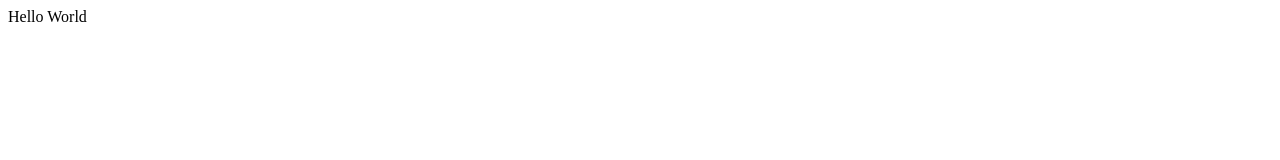
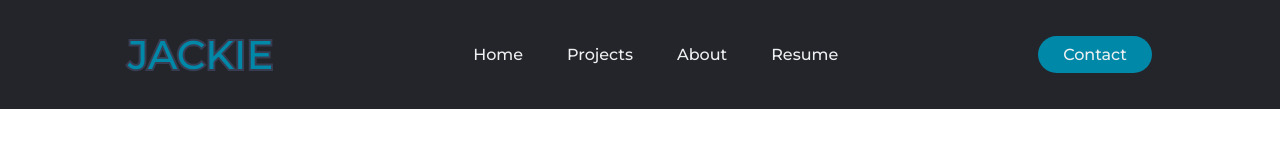
Before and after one commit to The-Jacko/The-Jacko.github.io, a plain HTML site: page index.html in a window 1280 px wide. Drawn offline with Linux system fonts and the light colour scheme.

Commit message:
Created Navbar

```diff
--- /dev/null
+++ b/css/style.css
@@ -0,0 +1,86 @@
+@import url("https://fonts.googleapis.com/css2?family=Montserrat:wght@500&display=swap");
+
+* {
+  margin: 0;
+  padding: 0;
+  box-sizing: border-box;
+}
+
+.navbar {
+  padding: 30px 10%;
+  display: flex;
+  justify-content: space-between;
+  align-items: center;
+  background-color: #24252a;
+}
+
+li,
+a,
+button {
+  font-family: "Montserrat", sans-serif;
+  font-weight: 500;
+  font-size: 16px;
+  color: #edf0f1;
+  text-decoration: none;
+}
+
+.nav_links {
+  list-style: none;
+}
+
+.nav_links li {
+  display: inline-block;
+  padding: 0px 20px;
+}
+
+.nav_links li a {
+  transition: all 0.3s ease;
+}
+
+.nav_links li a:hover {
+  color: #0088a9;
+}
+
+button {
+  padding: 9px 25px;
+  background-color: rgba(0, 136, 169, 1);
+  border: none;
+  border-radius: 50px;
+  cursor: pointer;
+  transition: all 0.3s ease 0s;
+}
+
+button:hover {
+  background-color: rgba(0, 136, 169, 0.8);
+}
+
+.logo {
+  position: relative;
+  font-size: 40px;
+  color: #252839;
+  -webkit-text-stroke: 0.3vw #383d52;
+  text-transform: uppercase;
+}
+
+.logo::before {
+  content: attr(data-text);
+  position: absolute;
+  top: 0;
+  left: 0;
+  height: 100%;
+  color: rgba(0, 136, 169, 1);
+  -webkit-text-stroke: 0vw #383d52;
+  /* border-right: 2px solid rgba(0, 136, 169, 1); */
+  overflow: hidden;
+  animation: animate 3s linear;
+}
+
+@keyframes animate {
+  0% {
+    width: 0;
+  }
+
+  70% {
+    width: 100%;
+  }
+}
--- a/index.html
+++ b/index.html
@@ -4,9 +4,33 @@
   <meta charset="UTF-8">
   <meta http-equiv="X-UA-Compatible" content="IE=edge">
   <meta name="viewport" content="width=device-width, initial-scale=1.0">
-  <title>Document</title>
+  <link rel="stylesheet" href="./css/style.css">
+  <title>Jackie Ho</title>
 </head>
 <body>
-  Hello World
+  <header>
+    <nav class="navbar">
+      <a class="logo" href="#" data-text="Jackie">Jackie</a>
+      <ul class="nav_links">
+        <li><a href="#">Home</a></li>
+        <li><a href="#">Projects</a></li>
+        <li><a href="#">About</a></li>
+        <li><a href="#">Resume</a></li>
+      </ul>
+      <a href="#"><button>Contact</button></a>
+    </nav>
+
+    <div>
+      <!-- see my work buttons -->
+      <!-- contact me buttons -->
+    </div>
+  </header>
+
+  <main>
+
+  </main>
+
+  <!-- Footer for links to linkedin and github -->
+  <footer></footer>
 </body>
 </html>
```
